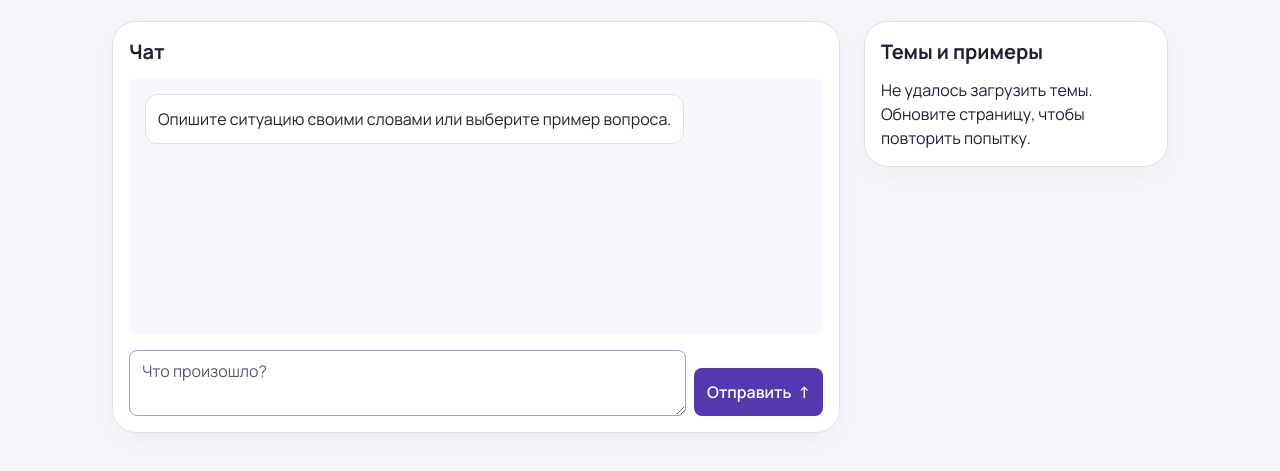
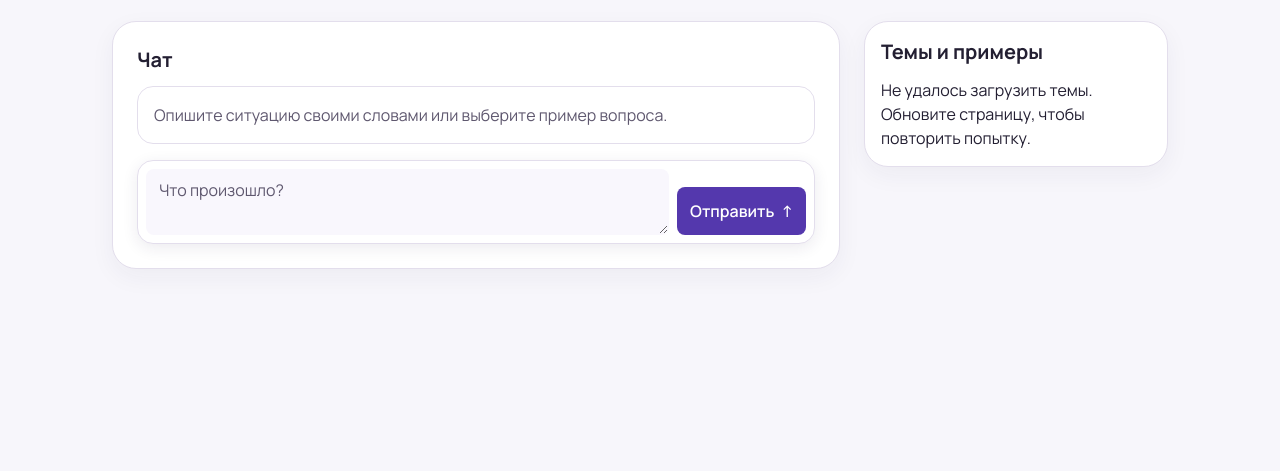
Before and after one commit to dangensquangens/natali_legalbot, a plain HTML site: page site/index.html in a window 1280 px wide. Shown: the part 203-674 px from the top of the page. Drawn offline with Linux system fonts and the light colour scheme; no server answers.

Commit message:
Let LegalBot responses scroll with the page

```diff
--- a/docs/style.css
+++ b/docs/style.css
@@ -104,7 +104,7 @@ h1, h2, h3 { text-wrap: balance; }
   box-shadow: 0 8px 24px rgb(49 34 81 / 5%);
   min-width: 0;
 }
-.chat { padding: 16px; }
+.chat { padding: 24px; }
 .chat-header, .topic-panel > h2 { margin-bottom: 12px; }
 .chat-header h2, .topic-panel > h2 {
   font-size: 1.25rem;
@@ -114,20 +114,13 @@ h1, h2, h3 { text-wrap: balance; }
 .chat-header h2 { margin: 0; }
 .conversation {
   display: grid;
-  gap: 12px;
-  align-content: start;
-  min-height: 256px;
-  max-height: min(52vh, 576px);
-  overflow: auto;
-  padding: 16px;
-  border-radius: 8px;
-  background: var(--panel);
-  scrollbar-color: #a79bbf var(--panel);
+  grid-template-columns: minmax(0, 1fr);
+  gap: 16px;
 }
 .message {
   min-width: 0;
-  padding: 12px;
   overflow-wrap: anywhere;
+  scroll-margin-block-start: 24px;
   animation: message-in 500ms var(--motion) both;
 }
 @keyframes message-in {
@@ -138,14 +131,18 @@ h1, h2, h3 { text-wrap: balance; }
 .message .answer { max-width: 65ch; }
 .message .answer + .answer { margin-top: 12px; }
 .message.bot {
+  padding: 16px;
+  background: var(--panel);
+  border: 1px solid var(--border);
+  border-radius: 16px;
+}
+.message.greeting {
+  color: var(--muted);
   background: var(--paper);
-  border: 1px solid var(--border);
-  justify-self: start;
-  border-radius: 12px;
 }
-.message.bot:not(.greeting) { width: 100%; }
 .message.user {
   max-width: 88%;
+  padding: 8px 16px;
   background: var(--accent-soft);
   color: #31204e;
   justify-self: end;
@@ -199,8 +196,20 @@ summary:hover, a:hover { color: var(--accent-hover); }
   background: var(--panel);
 }
 .topic-skeleton + .topic-skeleton { margin-top: 8px; }
-.chat form { margin-top: 16px; }
+.chat form {
+  position: sticky;
+  z-index: 1;
+  bottom: 8px;
+  margin-top: 16px;
+}
 .composer { display: flex; align-items: stretch; gap: 8px; }
+.chat .composer {
+  padding: 8px;
+  border: 1px solid var(--border);
+  border-radius: 16px;
+  background: var(--paper);
+  box-shadow: 0 4px 16px rgb(49 34 81 / 9%);
+}
 textarea, input {
   min-width: 0;
   flex: 1;
@@ -211,6 +220,10 @@ textarea, input {
   background: var(--paper);
 }
 textarea { resize: vertical; }
+.chat textarea {
+  border-color: transparent;
+  background: var(--panel);
+}
 textarea::placeholder { color: var(--muted); }
 button {
   padding: 8px 12px;
@@ -274,11 +287,10 @@ meter { width: 100%; }
 @media (max-width: 480px) {
   .workspace { gap: 16px; }
   .chat, .topic-panel { padding: 12px; border-radius: 16px; }
-  .conversation { padding: 8px; border-radius: 4px; min-height: 192px; max-height: 48vh; }
+  .conversation { gap: 12px; }
+  .message.bot { padding: 12px; border-radius: 12px; }
   .message.user { max-width: 95%; }
-  .composer { flex-wrap: wrap; }
-  .composer > textarea { flex-basis: 100%; }
-  #send { width: 100%; }
+  #send span { display: none; }
 }
 @media (prefers-reduced-motion: reduce) {
   *, *::before, *::after { animation: none !important; transition: none !important; }
--- a/site/chat.js
+++ b/site/chat.js
@@ -130,10 +130,10 @@ async function ask(text, payload) {
   } finally {
     busy = false;
     send.disabled = false;
-    const chatBounds = conversation.getBoundingClientRect();
-    conversation.scrollTop += reply.getBoundingClientRect().top - chatBounds.top - 8;
-    if (chatBounds.top < 0 || chatBounds.top > innerHeight - 100) {
-      conversation.scrollIntoView({block: "nearest"});
+    const replyTop = reply.getBoundingClientRect().top;
+    const visibleBottom = Math.min(innerHeight, form.getBoundingClientRect().top);
+    if (replyTop < 0 || replyTop > visibleBottom - 80) {
+      reply.scrollIntoView({block: "start"});
     }
   }
   return !failed;
--- a/site/style.css
+++ b/site/style.css
@@ -104,7 +104,7 @@ h1, h2, h3 { text-wrap: balance; }
   box-shadow: 0 8px 24px rgb(49 34 81 / 5%);
   min-width: 0;
 }
-.chat { padding: 16px; }
+.chat { padding: 24px; }
 .chat-header, .topic-panel > h2 { margin-bottom: 12px; }
 .chat-header h2, .topic-panel > h2 {
   font-size: 1.25rem;
@@ -114,20 +114,13 @@ h1, h2, h3 { text-wrap: balance; }
 .chat-header h2 { margin: 0; }
 .conversation {
   display: grid;
-  gap: 12px;
-  align-content: start;
-  min-height: 256px;
-  max-height: min(52vh, 576px);
-  overflow: auto;
-  padding: 16px;
-  border-radius: 8px;
-  background: var(--panel);
-  scrollbar-color: #a79bbf var(--panel);
+  grid-template-columns: minmax(0, 1fr);
+  gap: 16px;
 }
 .message {
   min-width: 0;
-  padding: 12px;
   overflow-wrap: anywhere;
+  scroll-margin-block-start: 24px;
   animation: message-in 500ms var(--motion) both;
 }
 @keyframes message-in {
@@ -138,14 +131,18 @@ h1, h2, h3 { text-wrap: balance; }
 .message .answer { max-width: 65ch; }
 .message .answer + .answer { margin-top: 12px; }
 .message.bot {
+  padding: 16px;
+  background: var(--panel);
+  border: 1px solid var(--border);
+  border-radius: 16px;
+}
+.message.greeting {
+  color: var(--muted);
   background: var(--paper);
-  border: 1px solid var(--border);
-  justify-self: start;
-  border-radius: 12px;
 }
-.message.bot:not(.greeting) { width: 100%; }
 .message.user {
   max-width: 88%;
+  padding: 8px 16px;
   background: var(--accent-soft);
   color: #31204e;
   justify-self: end;
@@ -199,8 +196,20 @@ summary:hover, a:hover { color: var(--accent-hover); }
   background: var(--panel);
 }
 .topic-skeleton + .topic-skeleton { margin-top: 8px; }
-.chat form { margin-top: 16px; }
+.chat form {
+  position: sticky;
+  z-index: 1;
+  bottom: 8px;
+  margin-top: 16px;
+}
 .composer { display: flex; align-items: stretch; gap: 8px; }
+.chat .composer {
+  padding: 8px;
+  border: 1px solid var(--border);
+  border-radius: 16px;
+  background: var(--paper);
+  box-shadow: 0 4px 16px rgb(49 34 81 / 9%);
+}
 textarea, input {
   min-width: 0;
   flex: 1;
@@ -211,6 +220,10 @@ textarea, input {
   background: var(--paper);
 }
 textarea { resize: vertical; }
+.chat textarea {
+  border-color: transparent;
+  background: var(--panel);
+}
 textarea::placeholder { color: var(--muted); }
 button {
   padding: 8px 12px;
@@ -274,11 +287,10 @@ meter { width: 100%; }
 @media (max-width: 480px) {
   .workspace { gap: 16px; }
   .chat, .topic-panel { padding: 12px; border-radius: 16px; }
-  .conversation { padding: 8px; border-radius: 4px; min-height: 192px; max-height: 48vh; }
+  .conversation { gap: 12px; }
+  .message.bot { padding: 12px; border-radius: 12px; }
   .message.user { max-width: 95%; }
-  .composer { flex-wrap: wrap; }
-  .composer > textarea { flex-basis: 100%; }
-  #send { width: 100%; }
+  #send span { display: none; }
 }
 @media (prefers-reduced-motion: reduce) {
   *, *::before, *::after { animation: none !important; transition: none !important; }
```
Also changed, not shown: docs/chat.js (+4 -4 lines).
